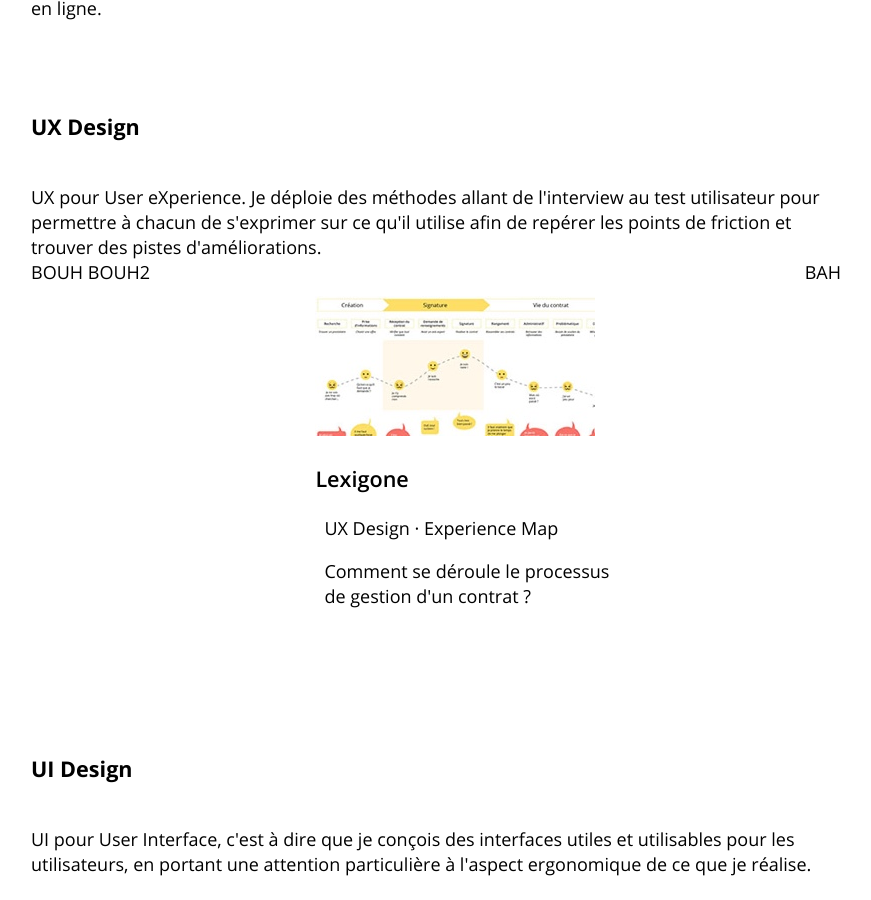
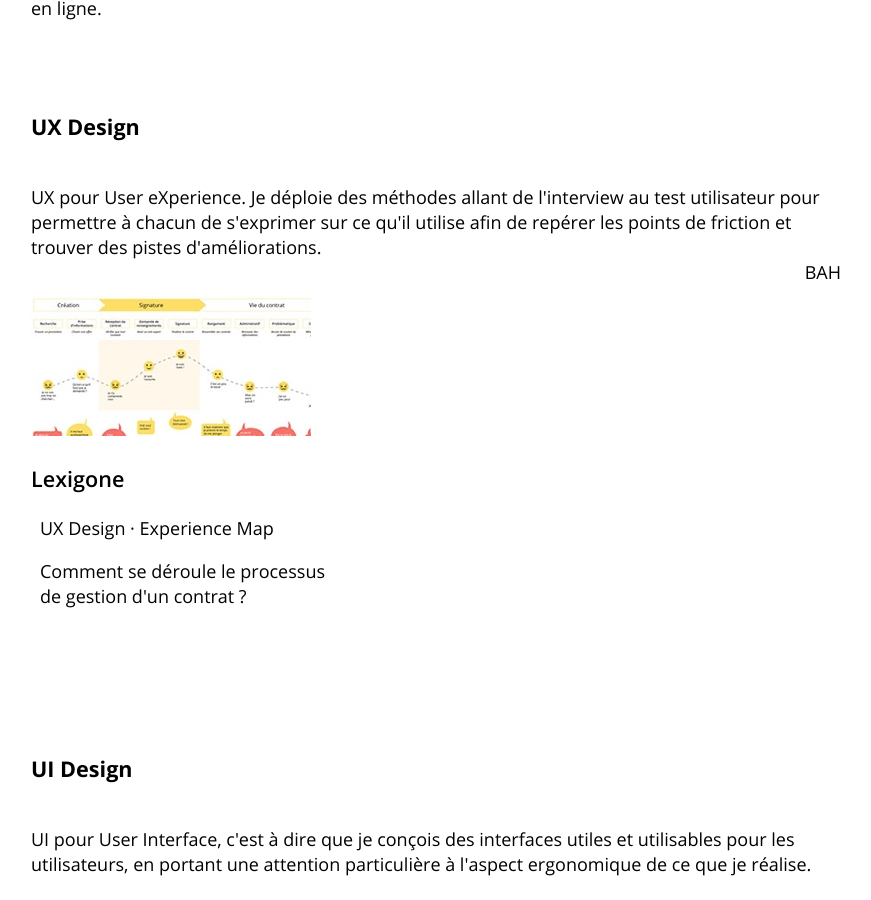
Before and after one commit to maiwann/folio, a Jekyll site: the page built from jekyll_folio2017/ce_que_je_fais.html, in a window 1280 px wide and 900 px high, scrolled down 365 px. Shown: the whole window, without its empty margins (204-1075 px from the left). Built offline with Jekyll 4.4.1, drawn with Linux system fonts in a browser that asks for light colours.

Commit message:
Projet = variables \o/

```diff
--- a/jekyll_folio2017/_config.yml
+++ b/jekyll_folio2017/_config.yml
@@ -24,7 +24,7 @@
 baseurl: "" # the subpath of your site, e.g. /blog
 url: "http://www.maiwann.net" # the base hostname & protocol for your site, e.g. http://example.com
 twitter_username: maiwann_
-github_username:  none
+github_username:  null
 mastodon_username: maiwann
 mastodon_instance: witches.town
 
@@ -39,5 +39,7 @@
 
 # Collections
 collections:
- - rencontres
- - projets
+  rencontres:
+    output: false
+  projets:
+    output: true
--- a/jekyll_folio2017/_layouts/projet.html
+++ b/jekyll_folio2017/_layouts/projet.html
@@ -4,9 +4,9 @@
 
     <main id="main_projet">
       <header>
-        <h1> {{ projet.title }} </h1>
-        <h3> {{ projet.competences }} </h3>
-        <h2> {{ projet.problematique }} </h2>
+        <h1> {{ page.title }} </h1>
+        <h3> {{ page.competences }} </h3>
+        <h2> {{ page.problematique }} </h2>
         <p>
         </p>
       </header>
--- a/jekyll_folio2017/ce_que_je_fais.html
+++ b/jekyll_folio2017/ce_que_je_fais.html
@@ -25,9 +25,7 @@
           </p>
         </header>
         <ul class="liste_projets">
-          BOUH
           {% for projet in site.projets %}
-          BOUH2
           <a href="{{ projet.url }}">
             <li class="vignette_projet">
               <img src="{{ projet.vignette_url }}" alt="vignette du projet {{ projet.title }}">
```
